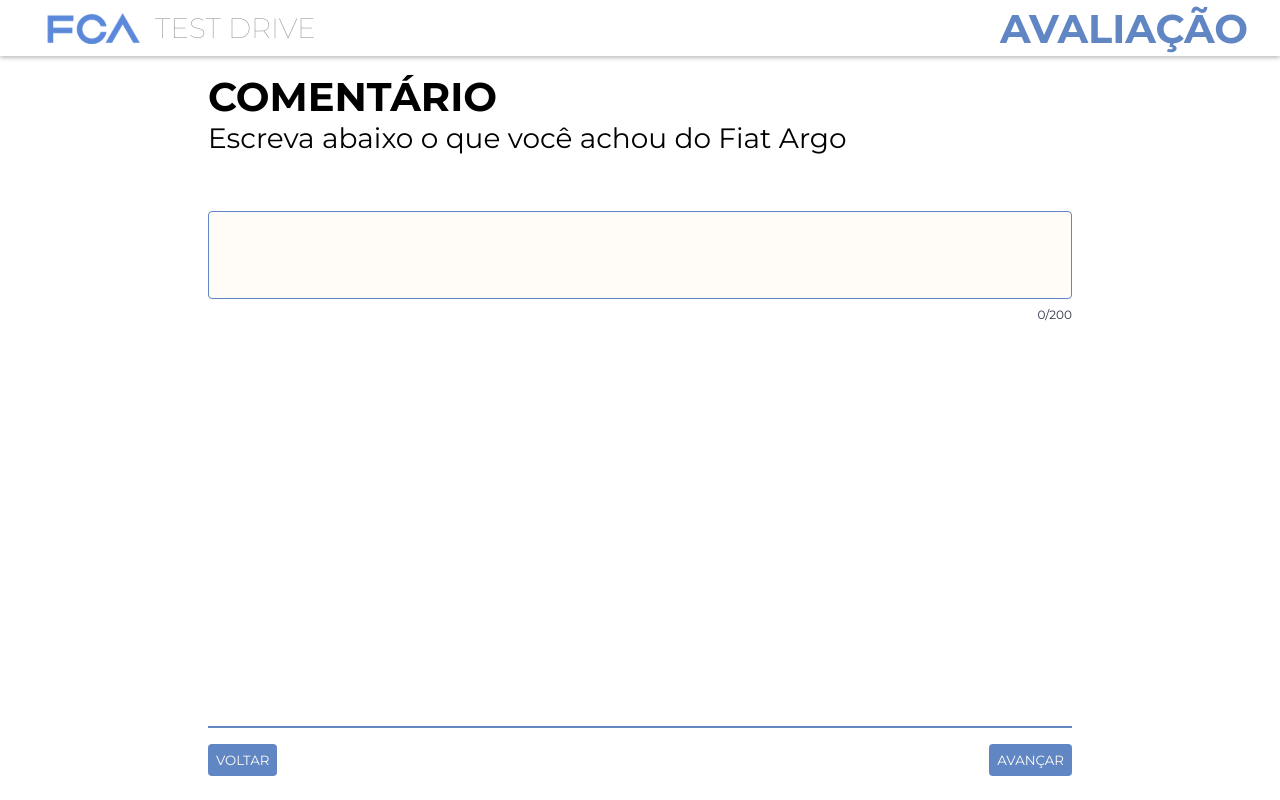
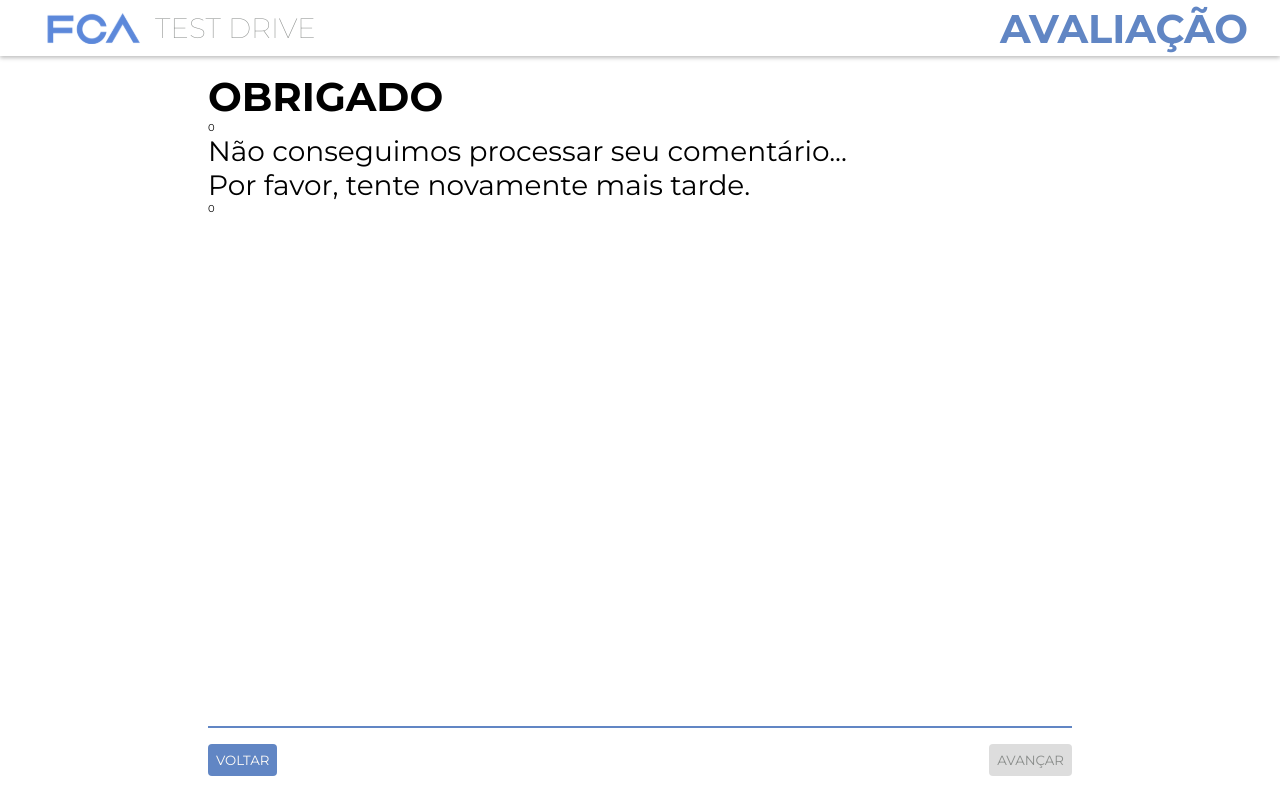
Before and after one commit to gmcotta/testdrive-fca-web, a React (Create React App) app: page /teste in a window 1280 px wide. Built offline with nearby package versions, Linux system fonts and the light colour scheme.

Commit message:
Styling step 4 - thank you page

```diff
--- a/src/pages/TesteStepper/index.tsx
+++ b/src/pages/TesteStepper/index.tsx
@@ -22,7 +22,7 @@
 import './styles.css';
 
 import { HeadingPrimary, ParagraphPrimary } from '../../components/Typography';
-import { StepperFooter, StepperForm, Step, FormGroup, TextareaWrapper } from './styles';
+import { StepperFooter, StepperForm, Step, FormGroup, TextareaWrapper, PhotoWrapper } from './styles';
 import Textarea from '../../components/Textarea';
 import Input from '../../components/Input';
 import Checkbox from '../../components/Checkbox';
@@ -69,19 +69,10 @@
     [],
   );
 
-  // const initialResult = useMemo(
-  //   () => ({
-  //     recommendation: '',
-  //     entities: [],
-  //   }),
-  //   [],
-  // );
   const initialResult = useMemo(
     () => ({
-      recommendation: 'MAREA',
-      entities: [
-        { entity: 'DESEMPENHO', sentiment: -0.940702, mention: 'desempenho' },
-      ],
+      recommendation: '',
+      entities: [],
     }),
     [],
   );
@@ -137,7 +128,7 @@
   const [errors, setErrors] = useState(initialErrors);
   const [touched, setTouched] = useState(initialTouched);
   const [apiResults, setApiResults] = useState(initialResult);
-  const [currentStep, setCurrentStep] = useState(2);
+  const [currentStep, setCurrentStep] = useState(3);
   const [currentSlide, setCurrentSlide] = useState(0);
 
   const trackRef = useRef<HTMLUListElement>(null);
@@ -582,45 +573,66 @@
           </Step>
         )}
         {currentStep === 3 && (
-          <section
-            className={`section--${currentStep === 3 ? 'active' : 'hide'}`}
-          >
-            <h1>Obrigado</h1>
+          <Step>
+            <div>
+              <HeadingPrimary>Obrigado</HeadingPrimary>
+
+                {apiResults.recommendation && (
+                  <>
+                    <ParagraphPrimary>
+                      Que pena que você não gostou do carro &#58;&#8317;
+                    </ParagraphPrimary>
+                    <ParagraphPrimary>
+                      {`Caso queira realizar um novo test drive conosco,
+                    sugerimos o ${recommendedCars[apiResults.recommendation]}.`}
+                    </ParagraphPrimary>
+                  </>
+                )}
+
+                {!apiResults.recommendation && apiResults.entities.length && (
+                  <>
+                    <ParagraphPrimary>
+                      Maravilha! Ficamos felizes que tenha gostado!
+                    </ParagraphPrimary>
+                    <ParagraphPrimary>
+                      Caso tenha se identificado, entraremos em contato.
+                    </ParagraphPrimary>
+                  </>
+                )}
+
+                {!apiResults.recommendation && !apiResults.entities.length && (
+                  <>
+                    <ParagraphPrimary>
+                      Não conseguimos processar seu comentário...
+                    </ParagraphPrimary>
+                    <ParagraphPrimary>
+                      Por favor, tente novamente mais tarde.
+                    </ParagraphPrimary>
+                  </>
+                )}
+            </div>
+
             {apiResults.recommendation && (
-              <>
-                <p>Que pena que você não gostou do carro :(</p>
-                <p>
-                  {`Caso queira realizar um novo test drive conosco,
-              sugerimos o ${recommendedCars[apiResults.recommendation]}.`}
-                </p>
+              <PhotoWrapper>
                 <img
                   src={carPhotos[apiResults.recommendation]}
                   alt={recommendedCars[apiResults.recommendation]}
                 />
-                <p>{recommendedCars[apiResults.recommendation]}</p>
+                <HeadingPrimary>{recommendedCars[apiResults.recommendation]}</HeadingPrimary>
 
                 <Button to="/review">Agendar test drive</Button>
-              </>
+              </PhotoWrapper>
             )}
             {!apiResults.recommendation && apiResults.entities.length && (
-              <>
-                <p>Maravilha! Ficamos felizes que tenha gostado!</p>
-                <p>Caso tenha se identificado, entraremos em contato.</p>
+              <PhotoWrapper>
                 <img
                   src={carPhotos[values.car]}
                   alt={recommendedCars[values.car]}
                 />
-                <p>{recommendedCars[values.car]}</p>
-              </>
+                <HeadingPrimary>{recommendedCars[values.car]}</HeadingPrimary>
+              </PhotoWrapper>
             )}
-            {!apiResults.recommendation && !apiResults.entities.length && (
-              <>
-                <p>Não conseguimos processar seu comentário...</p>
-                <p>Por favor, tente novamente mais tarde.</p>
-              </>
-            )}
-            <h1>{JSON.stringify(apiResults, null, 2)}</h1>
-          </section>
+          </Step>
         )}
       </>
 
--- a/src/pages/TesteStepper/styles.ts
+++ b/src/pages/TesteStepper/styles.ts
@@ -59,3 +59,18 @@
     }
   }
 `;
+
+export const PhotoWrapper = styled.div`
+  display: flex;
+  flex-direction: column;
+  align-items: center;
+  margin-top: 4.8rem;
+
+  > img {
+    width: min(50vw, 56rem);
+  }
+
+  > a {
+    margin-top: 2.4rem;
+  }
+`;
```
